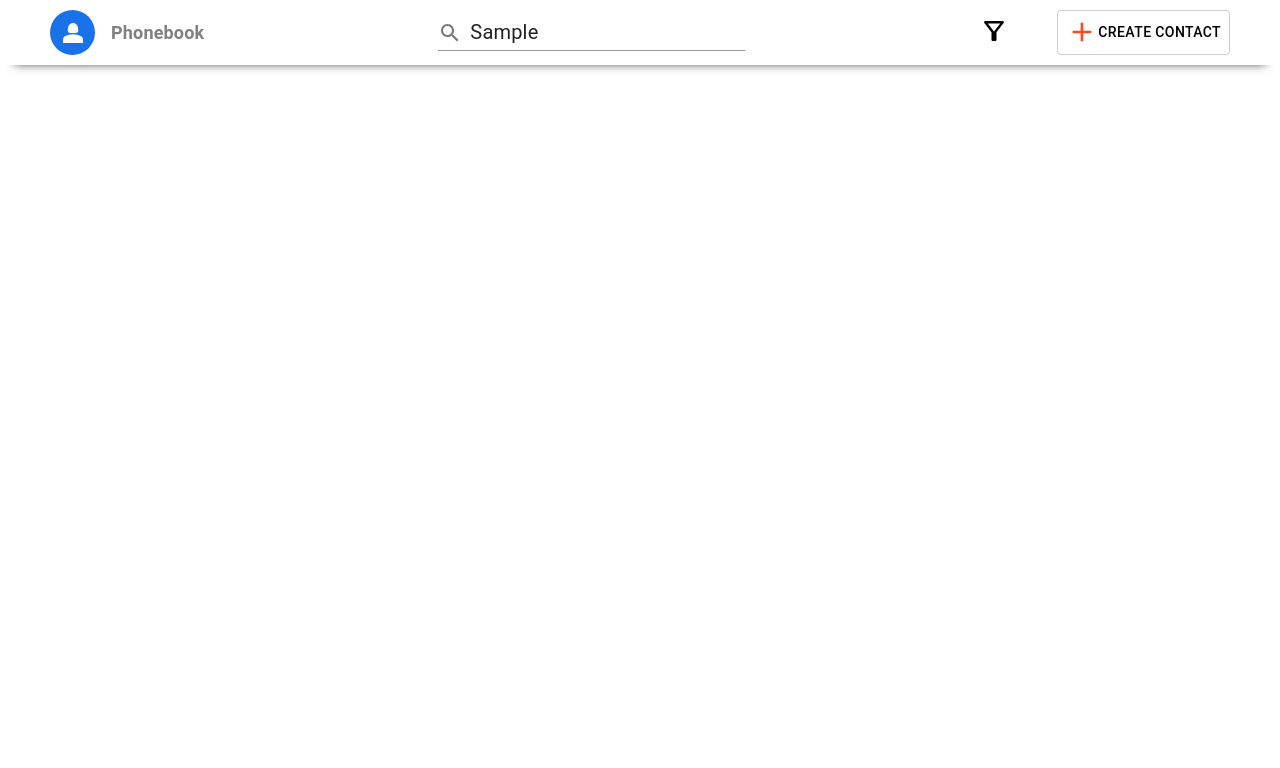
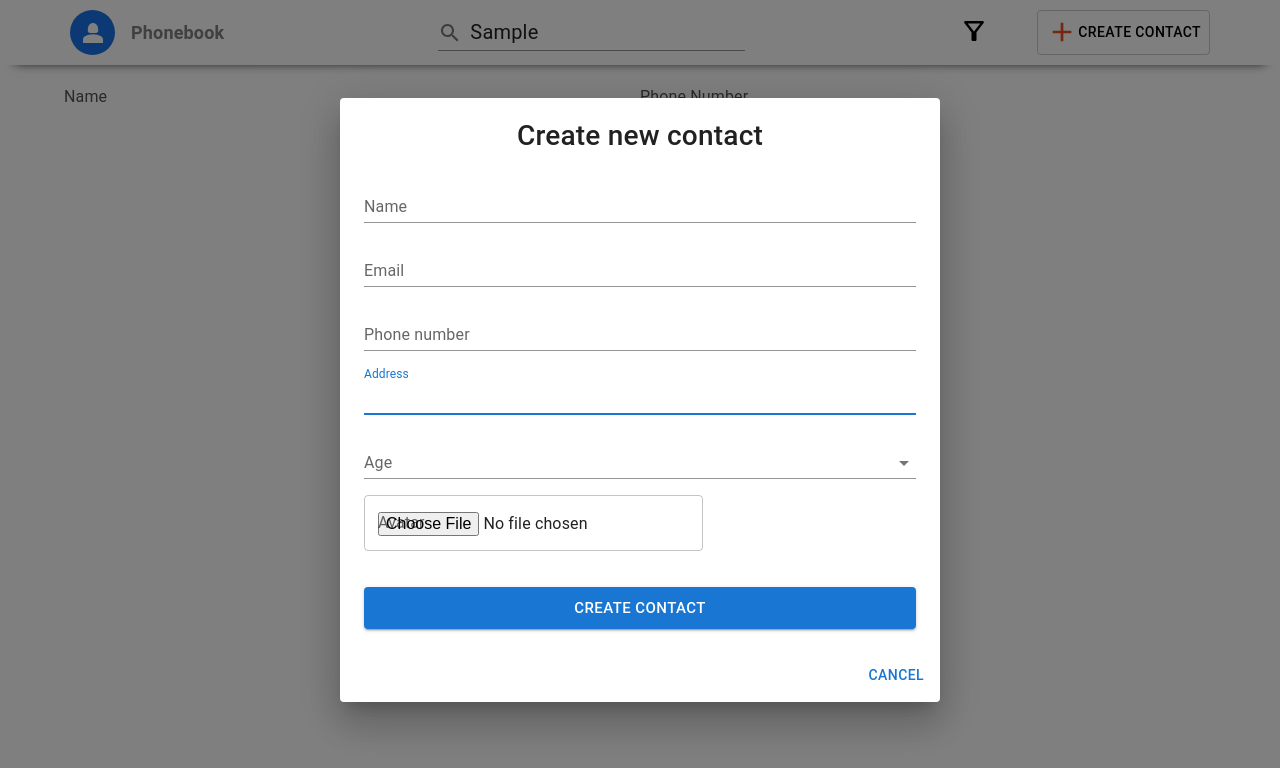
Before and after one commit to aljith-gamma/phonebook-client, a Next.js app: page / in a window 1280 px wide. Both pictures are taken after typing "Sample" into the empty fields and a click on the button "CREATE CONTACT". Shown: the top 768 px of the page. Built offline with nearby package versions, Linux system fonts and the light colour scheme.

Commit message:
Created Create contact page, functionality not added

```diff
--- a/src/app/page.tsx
+++ b/src/app/page.tsx
@@ -1,13 +1,28 @@
 "use client"
+import CreateContact from '@/components/CreateContact'
 import Navbar from '@/components/Navbar'
-import { Box, Container } from '@mui/material'
+import { Box, Container, Typography } from '@mui/material'
+import { useState } from 'react';
 
 export default function Home() {
+  const [open, setOpen] = useState(false);
+
+  const handleClickOpen = () => {
+    setOpen(true);
+  };
+
+  const handleClose = () => {
+    setOpen(false);
+  };
   return (
     <Box>
-        <Navbar />
-        <Container maxWidth="xl">
-
+        <Navbar handleClickOpen={handleClickOpen} />
+        <CreateContact handleClose={handleClose} open={open} />
+        <Container maxWidth="lg" sx={{ mt: "20px"}}>
+            <Box display="grid" gridTemplateColumns="1fr 1fr">
+              <Typography color="#545252">Name</Typography>
+              <Typography color="#545252">Phone Number</Typography>
+            </Box>
         </Container>
     </Box>
   )
--- /dev/null
+++ b/src/components/CreateContact.tsx
@@ -0,0 +1,124 @@
+import { Box, Button, Dialog, DialogActions, DialogContent, DialogTitle, FormControl, InputLabel, MenuItem, Select, SelectChangeEvent, Stack, TextField } from "@mui/material";
+import { ChangeEvent, useState } from "react";
+
+interface ICreateContact {
+    handleClose: () => void,
+    open: boolean
+}
+
+const CreateContact = ({ handleClose, open }: ICreateContact) => {
+    const [ data, setData ] = useState({
+        name: '',
+        phone: '',
+        address: '',
+        label: ''
+    })
+
+    const handleChangeSelect = (event: SelectChangeEvent) => {
+        setData({
+            ...data,
+            label: event.target.value
+        })
+    };
+
+    const handleChange = (event: ChangeEvent<HTMLInputElement> ) => {
+        setData({
+            ...data,
+            [event.target.name]: event.target.value
+        })
+    }
+
+
+  return (
+    <div>
+        <Dialog open={open} onClose={handleClose} >
+            <Box sx={{ width: "600px"}}>
+                <DialogTitle fontSize="28px" textAlign="center">Create new contact</DialogTitle>
+                <DialogContent >
+                    <form >
+                        <Stack spacing={2}>
+                            <TextField
+                                autoFocus
+                                margin="dense"
+                                name="name"
+                                label="Name"
+                                type="text"
+                                fullWidth
+                                variant="standard"
+                                onChange={ handleChange }
+                            />
+
+                            <TextField
+                                autoFocus
+                                margin="dense"
+                                name="email"
+                                label="Email"
+                                type="email"
+                                fullWidth
+                                variant="standard"
+                                onChange={ handleChange }
+                            />
+
+
+                            <TextField
+                                autoFocus
+                                margin="dense"
+                                name="phone"
+                                label="Phone number"
+                                type="number"
+                                fullWidth
+                                variant="standard"
+                                onChange={ handleChange }
+                            />
+
+                            <TextField
+                                autoFocus
+                                margin="dense"
+                                name="address"
+                                label="Address"
+                                type="text"
+                                fullWidth
+                                variant="standard"
+                                onChange={ handleChange }
+                            />
+
+                            <FormControl variant="standard" sx={{ m: 1, minWidth: 120 }}>
+                                <InputLabel id="demo-simple-select-standard-label">Age</InputLabel>
+                                <Select
+                                    labelId="demo-simple-select-standard-label"
+                                    id="demo-simple-select-standard"
+                                    value={data.label}
+                                    onChange={handleChangeSelect}
+                                    label="Label"
+                                >
+                                    <MenuItem value="">
+                                        <em>None</em>
+                                    </MenuItem>
+                                    <MenuItem value="WORK">WORK</MenuItem>
+                                    <MenuItem value="SCHOOL">SCHOOL</MenuItem>
+                                    <MenuItem value="FRIENDS">FRIENDS</MenuItem>
+                                    <MenuItem value="FAMILY">FAMILY</MenuItem>
+                                </Select>
+                            </FormControl>
+                            <Box>
+                                <TextField label="Avatar" type="file" />
+                            </Box>
+
+                            <Box>
+                                <Button size="large" variant="contained" sx={{ mt: "20px", width:"100%"}}>
+                                    Create Contact
+                                </Button>
+                            </Box>
+                        </Stack>
+                    </form>
+                </DialogContent>
+                <DialogActions>
+                    <Button onClick={handleClose}>Cancel</Button>
+                </DialogActions>
+            </Box>
+        </Dialog>
+    </div>
+  );
+}
+
+export default CreateContact;
--- a/src/components/Navbar.tsx
+++ b/src/components/Navbar.tsx
@@ -4,12 +4,15 @@ import SearchIcon from '@mui/icons-material/Search';
 import FilterAltOutlinedIcon from '@mui/icons-material/FilterAltOutlined';
 import AddIcon from '@mui/icons-material/Add';
 
+interface INavbar {
+    handleClickOpen: () => void
+}
 
-const Navbar = () => {
+const Navbar = ({ handleClickOpen }: INavbar) => {
     return (
         <Box  boxShadow="0px 13px 10px -15px #111">
 
-        <Box p="10px 50px" display="flex"
+        <Box p="10px 70px" display="flex"
             justifyContent="space-between"
         >
             <Box display="flex" alignItems="center" gap={2} >
@@ -44,7 +47,7 @@ const Navbar = () => {
                 <Box sx={{ cursor: 'pointer'}}>
                     <FilterAltOutlinedIcon sx={{ fontSize: "30px"}} />
                 </Box>
-                <Box >
+                <Box onClick={ handleClickOpen }>
                     <Button variant="text" sx={{ display:"flex", alignItems:"center", border: '1px solid rgba(0, 0, 0, 0.2)' ,
                         color: 'black'
                     }}>
```
